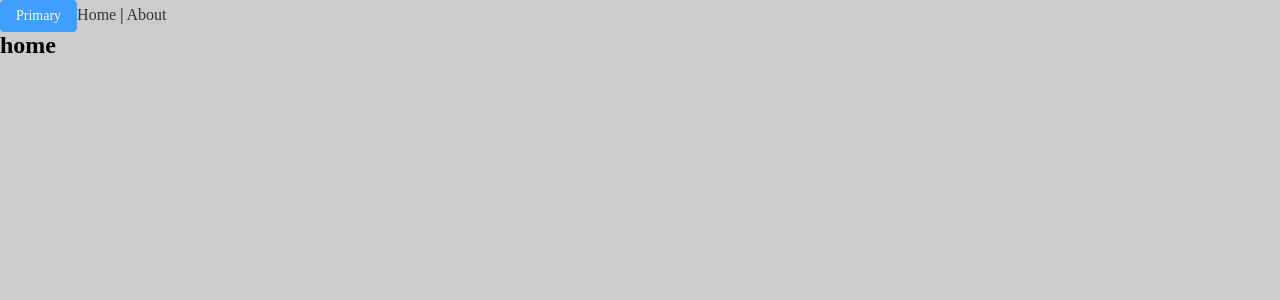
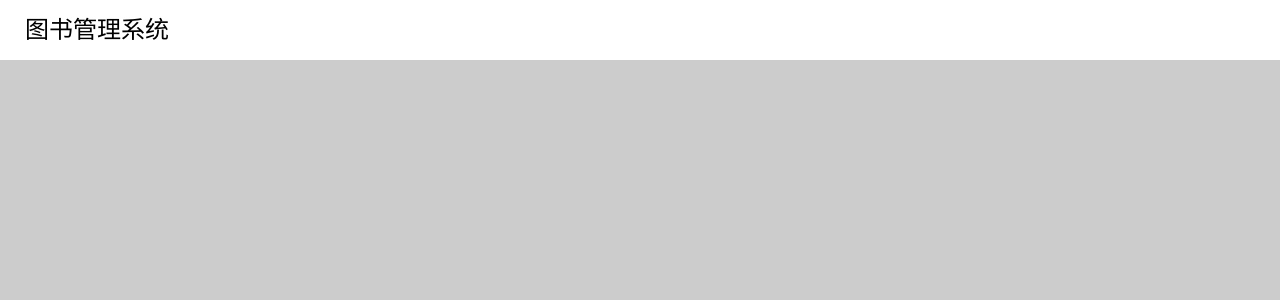
Before and after one commit to LingHanwu/vue3Template, a Vue app: page /home in a window 1280 px wide. Shown: the top 300 px of the page. Built offline with nearby package versions, Linux system fonts and the light colour scheme.

Commit message:
导航栏

```diff
--- a/src/App.vue
+++ b/src/App.vue
@@ -3,14 +3,26 @@
 </script>
 
 <template>
-  <div id="nav">
-    <el-button type="primary">Primary</el-button>
-    <router-link to="/">Home</router-link> |
-    <router-link to="/about">About</router-link>
+
+  <div>
+    <!-- 头部区域 -->
+    <nav class="header">
+      <span class="title">图书管理系统</span>
+    </nav>
   </div>
-  <router-view />
+
+
 </template>
 
 <style lang="less" scoped>
+.header {
+  height: 60px;
+  line-height: 60px;
+  background-color: white;
 
+  .title {
+    margin: 25px;
+    font-size: 24px;
+  }
+}
 </style>
```
